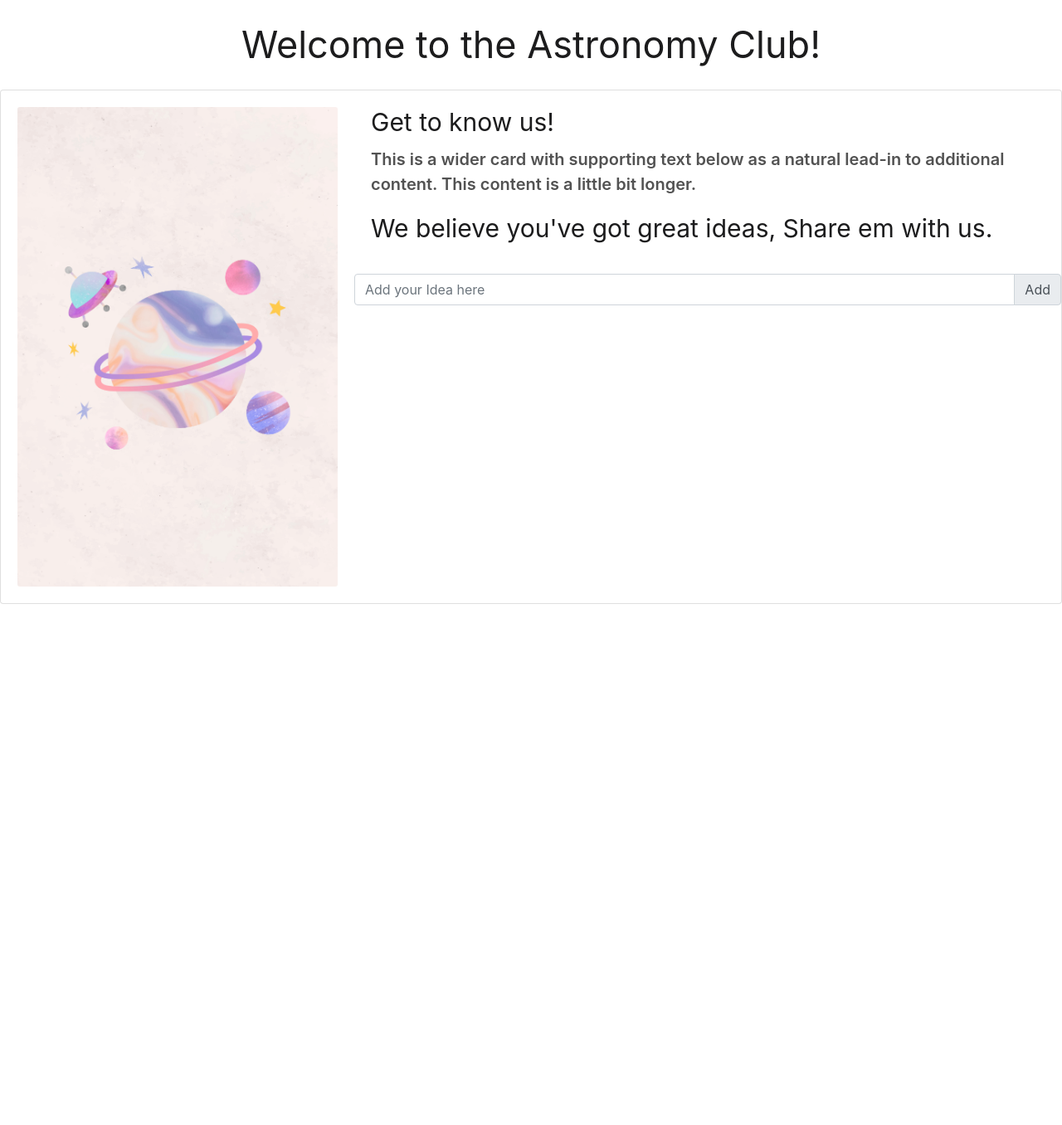
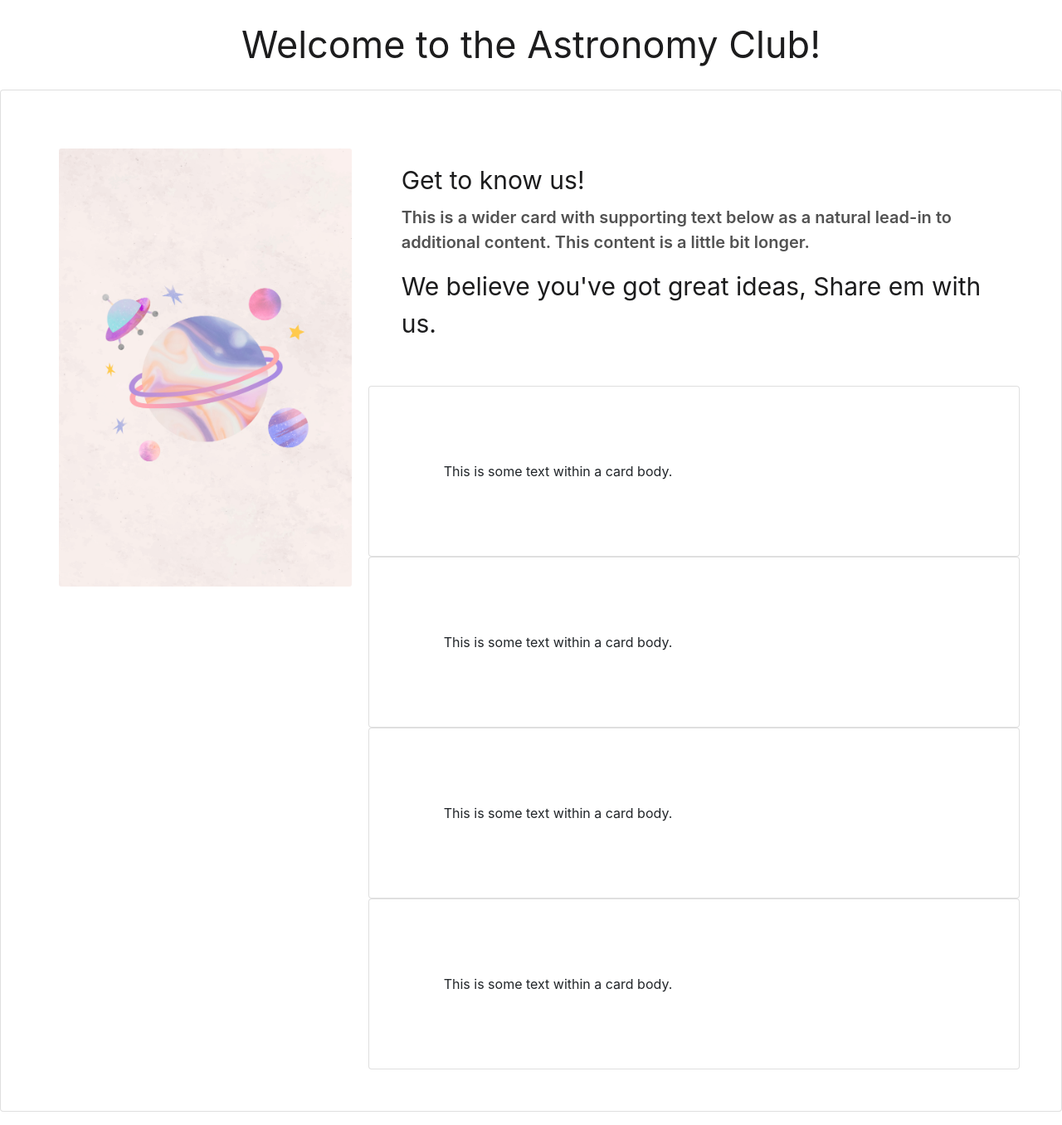
Before and after one commit to sree1532002/codher_hackathon, a PHP site: page /club1.php in a window 1280 px wide. Shown: the part 82-1438 px from the top of the page at 83% size. Before the commit the page ends 810 px from the top, so only its background shows below. Run offline with PHP 8.4, Linux system fonts and the light colour scheme; some libraries are stand-ins or nearby versions.

Commit message:
astro club

```diff
--- a/club1.php
+++ b/club1.php
@@ -59,12 +59,28 @@
         </div>
       </div>
 
-  <div class="input-group mb-3">
-  <input type="text" class="form-control" placeholder="Add your Idea here" aria-label="Recipient's idea" aria-describedby="basic-addon2">
-  <div class="input-group-append">
-    <span class="input-group-text" id="basic-addon2">Add</span>
+      <div class="card">
+  <div class="card-body">
+    This is some text within a card body.
   </div>
 </div>
+<div class="card">
+  <div class="card-body">
+    This is some text within a card body.
+  </div>
+</div>
+<div class="card">
+  <div class="card-body">
+    This is some text within a card body.
+  </div>
+</div>
+<div class="card">
+  <div class="card-body">
+    This is some text within a card body.
+  </div>
+</div>
+
+
     </div>
   </div>
   </body>
--- a/clubs.css
+++ b/clubs.css
@@ -38,3 +38,10 @@ font-size: x-large;
 .col-md-4 {
     padding: 20px!important;
 }
+.card{
+    padding:50px;
+}
+.card-body{
+    padding: 10px;
+    margin:30px;
+}
```
